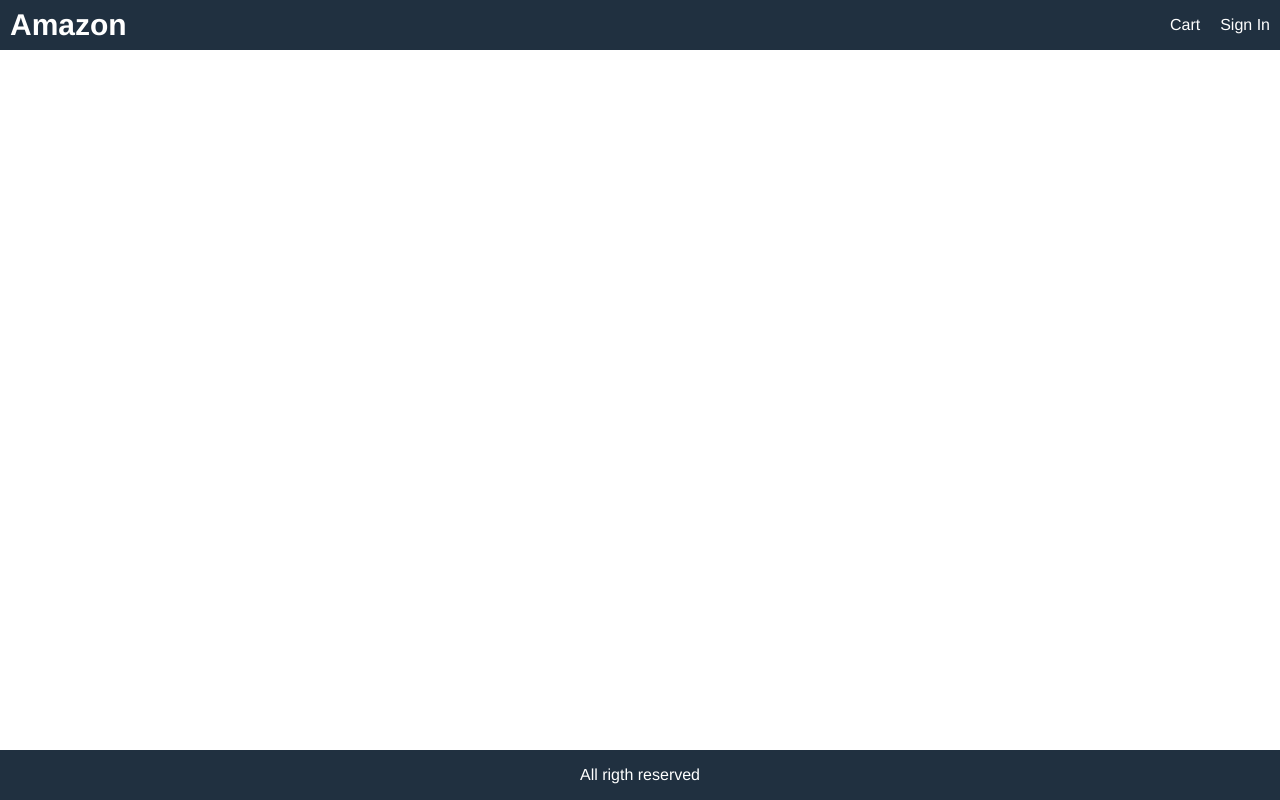
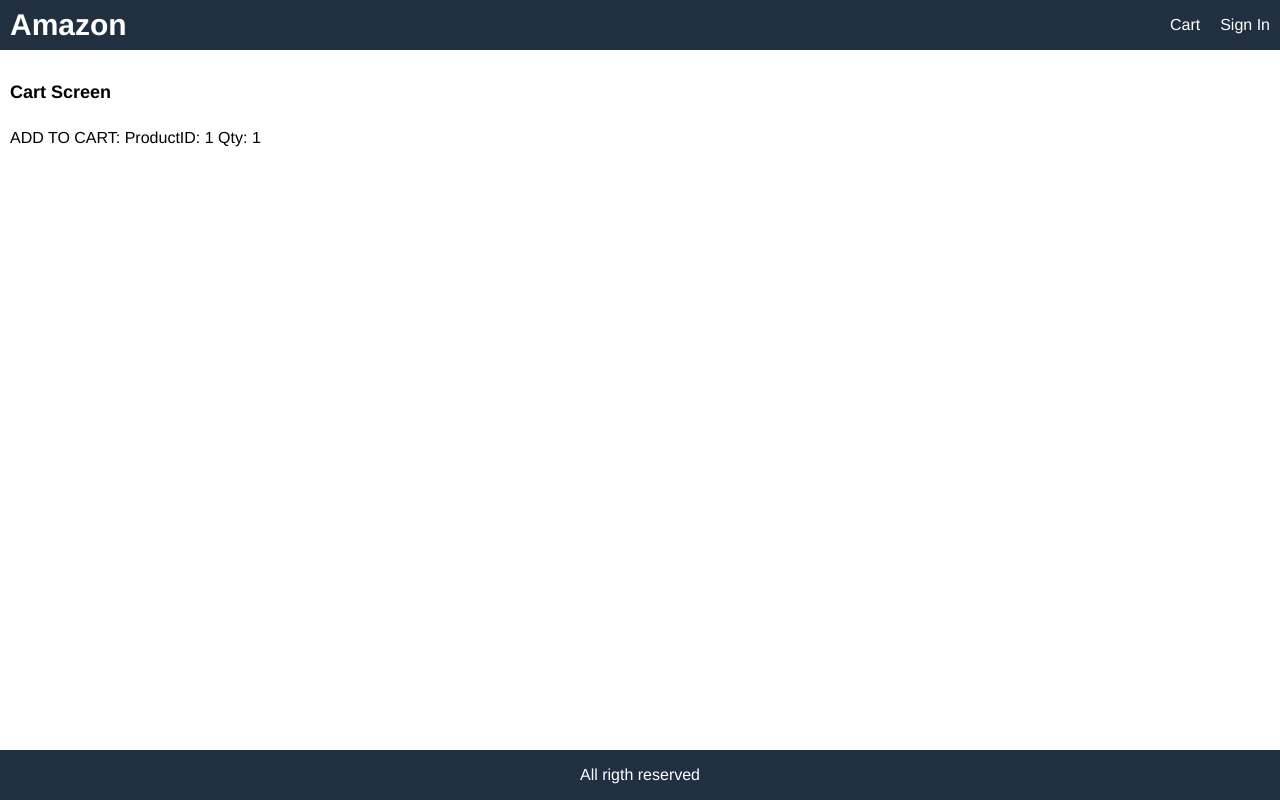
Before and after one commit to PatriciaRuffino/Ecommerce, a React (Create React App) app in the folder Amazonas/frontend/: page /cart/1 in a window 1280 px wide. Built offline with nearby package versions, Linux system fonts and the light colour scheme.

Commit message:
add card handler

```diff
--- a/Amazonas/frontend/src/App.js
+++ b/Amazonas/frontend/src/App.js
@@ -1,5 +1,6 @@
 /* import './App.css'; */
 import { BrowserRouter, Route } from 'react-router-dom';
+import CartScreen from './screens/CartScreen';
 import HomeScreen from './screens/HomeScreen';
 import ProductScreen from './screens/ProductScreen';
 
@@ -20,6 +21,7 @@
                     </div>
                 </header>
                 <main>
+                    <Route path="/cart/:id?" component={CartScreen}></Route>
                     <Route path="/product/:id" component={ProductScreen} ></Route>
                     <Route path="/" component={HomeScreen} exact></Route>
 
--- a/Amazonas/frontend/src/index.css
+++ b/Amazonas/frontend/src/index.css
@@ -73,6 +73,9 @@
   font-size: 3rem;
   font-weight: bold;
 }
+input,
+select,
+textarea,
 button{
   padding: 1rem;
   border-radius: 0.5rem;
@@ -81,9 +84,15 @@
   font-family: Helvetica,Arial, sans-serif;
   -webkit-font-smoothing: antialiased;
   -moz-osx-font-smoothing: grayscale;
+
+}
+button{
   background-color: #f8f8f8;
   cursor: pointer;
 }
+input:hover,
+select:hover,
+textarea:hover,
 button:hover{
   border: 0.1rem #404040 solid;
 }
--- /dev/null
+++ b/Amazonas/frontend/src/screens/CartScreen.js
@@ -0,0 +1,12 @@
+import React from "react";
+
+export default function CartScreen(props){
+    const productId= props.match.params.id;
+    const qty = props.location.search? Number (props.location.search.split('=')[1]): 1;
+    return(
+        <div>
+            <h1>Cart Screen</h1>
+            <p>ADD TO CART: ProductID: {productId} Qty: {qty}</p>
+        </div>
+    )
+}
--- a/Amazonas/frontend/src/screens/ProductScreen.js
+++ b/Amazonas/frontend/src/screens/ProductScreen.js
@@ -1,7 +1,7 @@
-import React, { useEffect } from 'react'
+import React, { useEffect, useState } from 'react'
 import Rating from '../components/Rating';
 
-import {Link} from 'react-router-dom';
+import { Link } from 'react-router-dom';
 import { useDispatch, useSelector } from 'react-redux';
 import LoadingBox from '../components/LoadingBox';
 import MessageBox from '../components/MessageBox';
@@ -12,18 +12,21 @@
 export default function ProductScreen(props) {
     const dispatch = useDispatch();
     const productId = props.match.params.id;
+    const [qty, setQty] = useState(1);
     const productDetails = useSelector((state) => state.productDetails);
-    const {loading, error, product}= productDetails;
-    useEffect(()=>{
+    const { loading, error, product } = productDetails;
+    useEffect(() => {
         dispatch(detailsProduct(productId));
     }, [dispatch, productId])
-
+    const addToCartHandle = () =>{
+        props.history.push(`/cart/${productId}?qty=${qty}`);
+    }
 
     return (
         <div>
-        {loading?(
+            {loading ? (
                 <LoadingBox></LoadingBox>
-        ): error ? (
+            ) : error ? (
                 <MessageBox variant="danger">{error}</MessageBox>
             ) : (
 
@@ -47,7 +50,7 @@
                                     Price: ${product.price}
                                 </li>
                                 <li>
-                            Description: $ {product.description}
+                                    Description:  {product.description}
                                     <p>{product.description}</p>
                                 </li>
                             </ul>
@@ -66,24 +69,41 @@
                                         <div className="row">
                                             <div>Status</div>
                                             <div >
-                                        {product.countInStock>0? ( <span className="success">In Stock</span>
-                                    ):(
+                                                {product.countInStock > 0 ? (<span className="success">In Stock</span>
+                                                ) : (
                                                     <span className="danger"> Unavailable</span>
                                                 )}
                                             </div>
                                         </div>
                                     </li>
+                                    {
+                                        product.countInStock > 0 && (
+                                            <>
                                                 <li>
-                                <button className="primary block">Add to Cart</button>
+                                                    <div className='row'>
+                                                        <div>Qty</div>
+                                                        <div>
+                                                            <select value={qty} onChange={e => setQty(e.target.value)}>
+                                                                {
+                                                                    [...Array(product.countInStock).keys()].map(
+                                                                        (x) => (
+                                                                            <option key={x+1} value={x + 1}>{x + 1}</option>
+                                                                        )
+                                                                    )}
+                                                            </select>
+                                                        </div>
+                                                    </div>
                                                 </li>
-
+                                                <li>
+                                                    <button onClick={addToCartHandle} className="primary block">Add to Cart</button>
+                                                </li>
+                                            </>
+                                        )}
                                 </ul>
                             </div>
                         </div>
                     </div>
                 </div>
-
-
             )}
         </div>
     )
```
Lines whose indentation alone changed are shown as unchanged.
